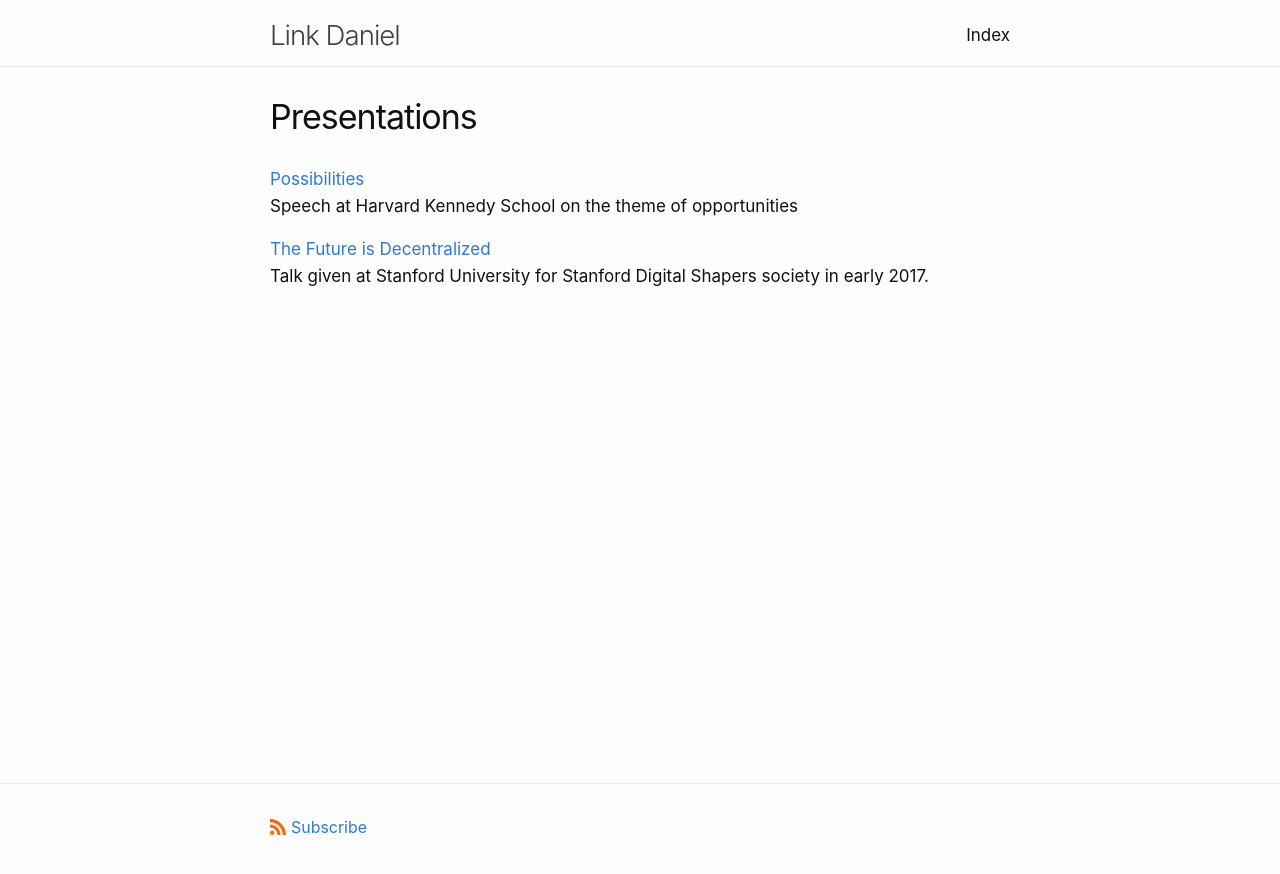
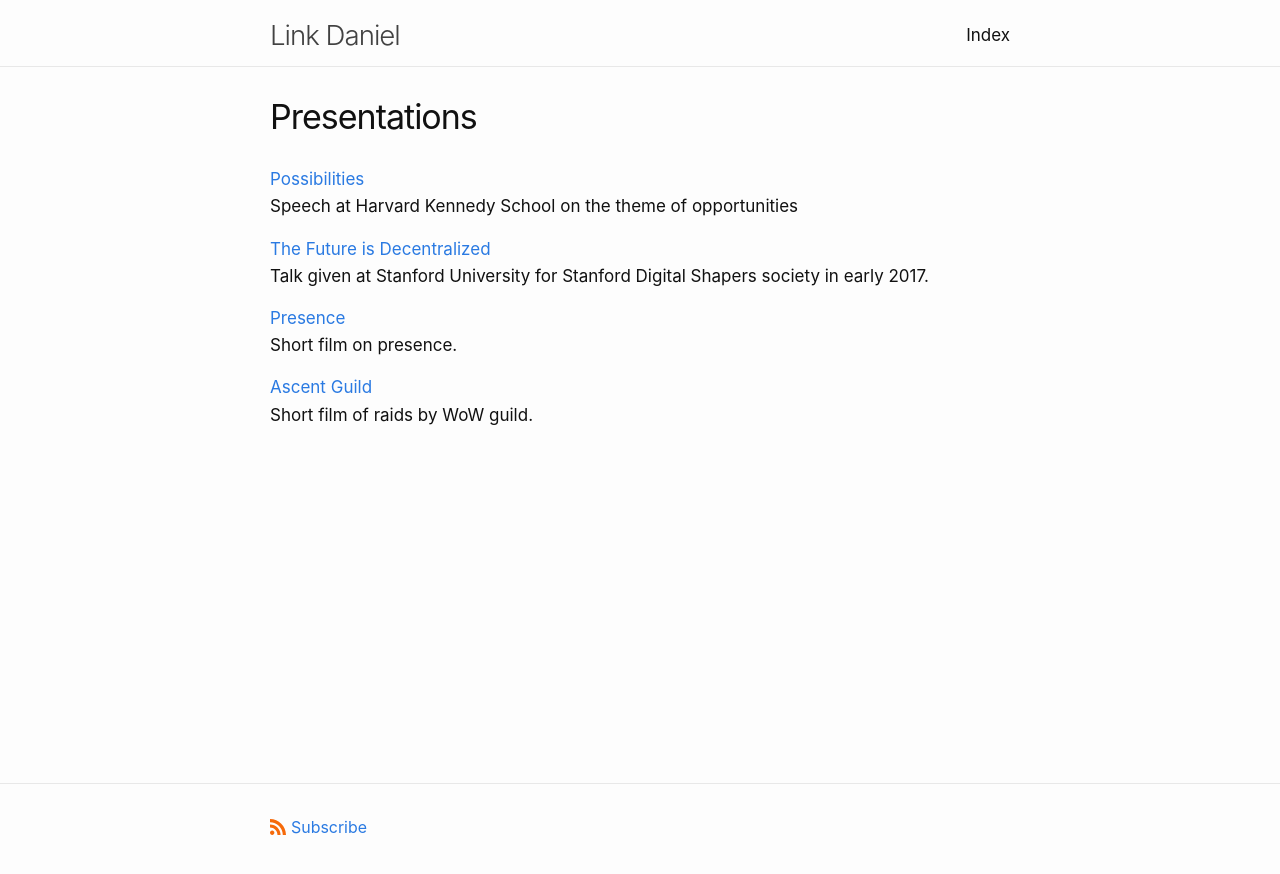
Before and after one commit to link-daniel/link.github.io, a Jekyll site: the page built from presentations.md, in a window 1280 px wide. Shown: the top 874 px of the page. Built offline with Jekyll 4.4.1, drawn with Linux system fonts in a browser that asks for light colours.

Commit message:
Update presentations.md

```diff
--- a/presentations.md
+++ b/presentations.md
@@ -11,3 +11,11 @@ Speech at Harvard Kennedy School on the theme of opportunities
 [The Future is Decentralized](/stanfordshapers)
 <br>
 Talk given at Stanford University for Stanford Digital Shapers society in early 2017.
+
+[Presence](/presence)
+<br>
+Short film on presence.
+
+[Ascent Guild](/ascentguild)
+<br>
+Short film of raids by WoW guild.
```
